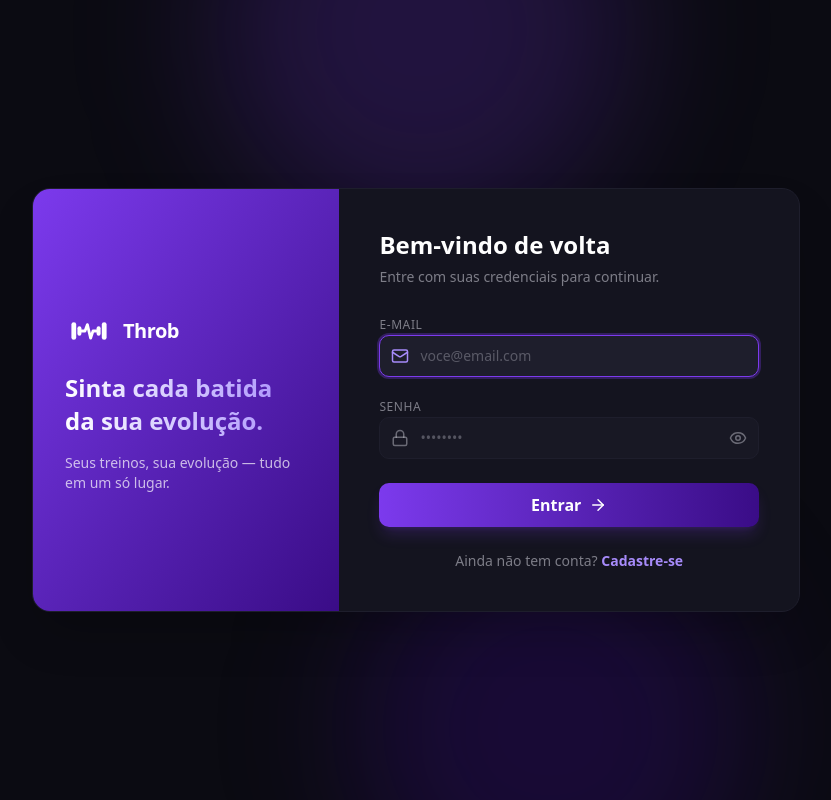
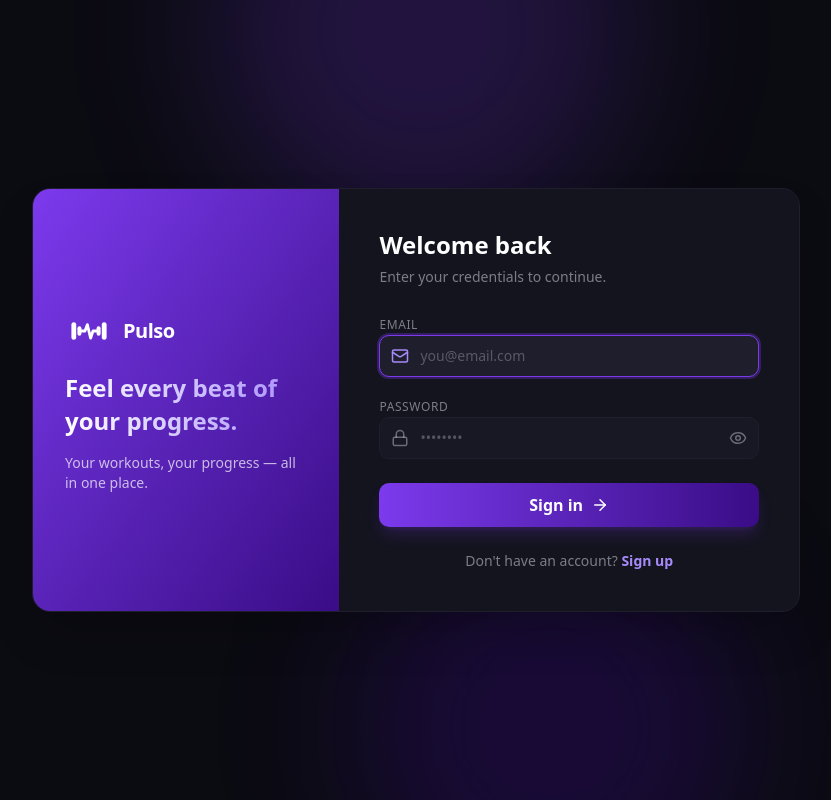
Before and after one commit to idkrian/Throb, a React (Vite) app in the folder apps/web/: page /login in a window 1280 px wide. Shown: the whole page, without its empty margins (224-1055 px from the left). Built offline with nearby package versions, Linux system fonts and the light colour scheme; no server answers.

Commit message:
feat: update branding from Throb to Pulso and translate UI text to English

```diff
--- a/apps/web/index.html
+++ b/apps/web/index.html
@@ -12,7 +12,7 @@
       content="width=device-width, initial-scale=1.0, viewport-fit=cover"
     />
     <meta name="theme-color" content="#0b0b12" />
-    <title>Throb</title>
+    <title>Pulso</title>
   </head>
   <body>
     <div id="root"></div>
--- a/apps/web/package.json
+++ b/apps/web/package.json
@@ -1,5 +1,5 @@
 {
-  "name": "@throb/web",
+  "name": "@pulso/web",
   "private": true,
   "version": "0.0.0",
   "type": "module",
--- a/apps/web/src/components/calendar/DayCard.tsx
+++ b/apps/web/src/components/calendar/DayCard.tsx
@@ -194,8 +194,8 @@ const DayCard = ({
                         e.stopPropagation();
                         onEdit();
                       }}
-                      title="Editar treino"
-                      aria-label="Editar treino"
+                      title="Edit workout"
+                      aria-label="Edit workout"
                       className="flex items-center justify-center h-7 w-7 shrink-0 rounded-md bg-darkGrey/60 hover:bg-darkGrey text-white/70 hover:text-white transition cursor-pointer"
                     >
                       <LuPencil size={12} />
--- a/apps/web/src/components/layout/Navbar.tsx
+++ b/apps/web/src/components/layout/Navbar.tsx
@@ -126,7 +126,7 @@ const Navbar = () => {
     [byDay, completedDays, today],
   );
 
-  const logoutTitle = user ? `Sair (${user.name})` : "Sair";
+  const logoutTitle = user ? `Log out (${user.name})` : "Log out";
   const isWorkoutInProgress = Boolean(useMatch("/workout/:splitId"));
 
   return (
@@ -135,7 +135,7 @@ const Navbar = () => {
         <div className="flex items-center justify-between gap-3">
           <Link to="/" className="relative flex shrink-0 items-center">
             <div className="absolute inset-0 rounded-xl bg-indigo/40 blur-xl" />
-            <img src={Logo} alt="Throb" className="relative size-9" />
+            <img src={Logo} alt="Pulso" className="relative size-9" />
           </Link>
 
           <WeekStrip cells={weekCells} />
@@ -179,7 +179,7 @@ const Navbar = () => {
         <Link to="/" className="group flex shrink-0 items-center gap-3">
           <div className="relative">
             <div className="absolute inset-0 rounded-xl bg-indigo/40 blur-xl transition group-hover:bg-indigo/60" />
-            <img src={Logo} alt="Throb" className="size-12" />
+            <img src={Logo} alt="Pulso" className="size-12" />
           </div>
         </Link>
 
--- a/apps/web/src/components/layout/Sidebar.tsx
+++ b/apps/web/src/components/layout/Sidebar.tsx
@@ -15,8 +15,8 @@ const Sidebar = () => {
       />
       {isOpen && (
         <div className="mt-4">
-          <h1>teste</h1>
-          {/* Adicione mais conteúdo aqui */}
+          <h1>test</h1>
+          {/* Add more content here */}
         </div>
       )}
     </div>
--- a/apps/web/src/pages/Dashboard.tsx
+++ b/apps/web/src/pages/Dashboard.tsx
@@ -78,8 +78,8 @@ const Dashboard = () => {
                 <button
                   type="button"
                   onClick={openTodaySwap}
-                  title="Editar treino"
-                  aria-label="Editar treino"
+                  title="Edit workout"
+                  aria-label="Edit workout"
                   className="flex items-center justify-center h-full w-12 shrink-0 rounded-md bg-darkGrey/60 hover:bg-darkGrey text-white/70 hover:text-white transition cursor-pointer"
                 >
                   <LuPencil size={14} />
--- a/apps/web/src/pages/login/Login.tsx
+++ b/apps/web/src/pages/login/Login.tsx
@@ -56,16 +56,16 @@ const Login = () => {
       if (axios.isAxiosError(err)) {
         const status = err.response?.status;
         if (isSignup && status === 409) {
-          setError("Este e-mail já está cadastrado.");
+          setError("This email is already registered.");
         } else if (!isSignup && status === 401) {
-          setError("E-mail ou senha incorretos.");
+          setError("Incorrect email or password.");
         } else if (isSignup) {
-          setError("Não foi possível criar a conta. Tente novamente.");
+          setError("Couldn't create your account. Please try again.");
         } else {
-          setError("Não foi possível entrar. Tente novamente.");
+          setError("Couldn't sign you in. Please try again.");
         }
       } else {
-        setError("Algo deu errado. Tente novamente.");
+        setError("Something went wrong. Please try again.");
       }
     } finally {
       setLoading(false);
@@ -86,16 +86,16 @@ const Login = () => {
         {/* Brand side */}
         <div className="relative hidden w-2/5 flex-col justify-center gap-4 overflow-hidden bg-linear-to-br from-indigo to-darkIndigo p-8 sm:flex">
           <div className="flex items-center gap-2.5">
-            <img src={Icon} alt="Throb" className="size-12" />
+            <img src={Icon} alt="Pulso" className="size-12" />
             <span className="text-xl font-extrabold tracking-tight text-white">
-              Throb
+              Pulso
             </span>
           </div>
           <h1 className="auth-shimmer-text bg-linear-to-r from-white via-lightIndigo to-white bg-clip-text text-2xl font-extrabold leading-snug text-transparent">
-            Sinta cada batida da sua evolução.
+            Feel every beat of your progress.
           </h1>
           <p className="text-sm text-white/70">
-            Seus treinos, sua evolução — tudo em um só lugar.
+            Your workouts, your progress — all in one place.
           </p>
         </div>
 
@@ -106,21 +106,21 @@ const Login = () => {
             <div className="flex items-center gap-2.5 sm:hidden">
               <div className="relative flex shrink-0 items-center">
                 <div className="absolute inset-0 rounded-xl bg-indigo/40 blur-xl" />
-                <img src={Logo} alt="Throb" className="relative size-9" />
+                <img src={Logo} alt="Pulso" className="relative size-9" />
               </div>
               <span className="text-lg font-extrabold tracking-tight text-white">
-                Throb
+                Pulso
               </span>
             </div>
 
             <div className="space-y-1.5">
               <h2 className="text-2xl font-bold text-white">
-                {isSignup ? "Crie sua conta" : "Bem-vindo de volta"}
+                {isSignup ? "Create your account" : "Welcome back"}
               </h2>
               <p className="text-sm text-lightGrey/50">
                 {isSignup
-                  ? "Preencha seus dados para começar."
-                  : "Entre com suas credenciais para continuar."}
+                  ? "Fill in your details to get started."
+                  : "Enter your credentials to continue."}
               </p>
             </div>
 
@@ -134,7 +134,7 @@ const Login = () => {
               {isSignup && (
                 <label className="block space-y-1.5">
                   <span className="text-xs font-medium uppercase tracking-wider text-lightGrey/50">
-                    Nome
+                    Name
                   </span>
                   <div className="group relative">
                     <LuUser
@@ -146,7 +146,7 @@ const Login = () => {
                       required
                       value={name}
                       onChange={(e) => setName(e.target.value)}
-                      placeholder="Seu nome"
+                      placeholder="Your name"
                       className="w-full rounded-lg border border-mediumGrey bg-mediumGrey/40 py-2.5 pl-10 pr-3 text-sm text-white placeholder:text-lightGrey/30 outline-none transition-all focus:border-indigo focus:bg-mediumGrey focus:ring-2 focus:ring-indigo/30"
                     />
                   </div>
@@ -155,7 +155,7 @@ const Login = () => {
 
               <label className="block space-y-1.5">
                 <span className="text-xs font-medium uppercase tracking-wider text-lightGrey/50">
-                  E-mail
+                  Email
                 </span>
                 <div className="group relative">
                   <LuMail
@@ -168,7 +168,7 @@ const Login = () => {
                     autoFocus
                     value={email}
                     onChange={(e) => setEmail(e.target.value)}
-                    placeholder="voce@email.com"
+                    placeholder="you@email.com"
                     className="w-full rounded-lg border border-mediumGrey bg-mediumGrey/40 py-2.5 pl-10 pr-3 text-sm text-white placeholder:text-lightGrey/30 outline-none transition-all focus:border-indigo focus:bg-mediumGrey focus:ring-2 focus:ring-indigo/30"
                   />
                 </div>
@@ -176,7 +176,7 @@ const Login = () => {
 
               <label className="block space-y-1.5">
                 <span className="text-xs font-medium uppercase tracking-wider text-lightGrey/50">
-                  Senha
+                  Password
                 </span>
                 <div className="group relative">
                   <LuLock
@@ -216,7 +216,7 @@ const Login = () => {
                 <LuRotateCw size={20} className="animate-spin" />
               ) : (
                 <>
-                  {isSignup ? "Criar conta" : "Entrar"}
+                  {isSignup ? "Create account" : "Sign in"}
                   <LuArrowRight
                     size={18}
                     className="transition-transform group-hover:translate-x-1"
@@ -226,13 +226,13 @@ const Login = () => {
             </button>
 
             <p className="text-center text-sm text-lightGrey/50">
-              {isSignup ? "Já tem uma conta?" : "Ainda não tem conta?"}{" "}
+              {isSignup ? "Already have an account?" : "Don't have an account?"}{" "}
               <button
                 type="button"
                 onClick={toggleMode}
                 className="font-semibold text-lightIndigo transition-colors hover:text-indigo cursor-pointer"
               >
-                {isSignup ? "Entrar" : "Cadastre-se"}
+                {isSignup ? "Sign in" : "Sign up"}
               </button>
             </p>
           </form>
--- a/apps/web/src/utils/auth.ts
+++ b/apps/web/src/utils/auth.ts
@@ -3,8 +3,8 @@ import type { AuthUser, JwtPayload, LanguagePreference } from "@/dtos/auth.dto";
 
 const SUPPORTED_LOCALES: LanguagePreference[] = ["en", "pt"];
 
-export const TOKEN_STORAGE_KEY = "throb:token";
-export const USER_STORAGE_KEY = "throb:user";
+export const TOKEN_STORAGE_KEY = "pulso:token";
+export const USER_STORAGE_KEY = "pulso:user";
 
 export const decodeToken = (token: string): JwtPayload | null => {
   try {
```
Also changed, not shown: package.json (+8 -8 lines), 2 other files (tests, documents, lock files or other folders).
